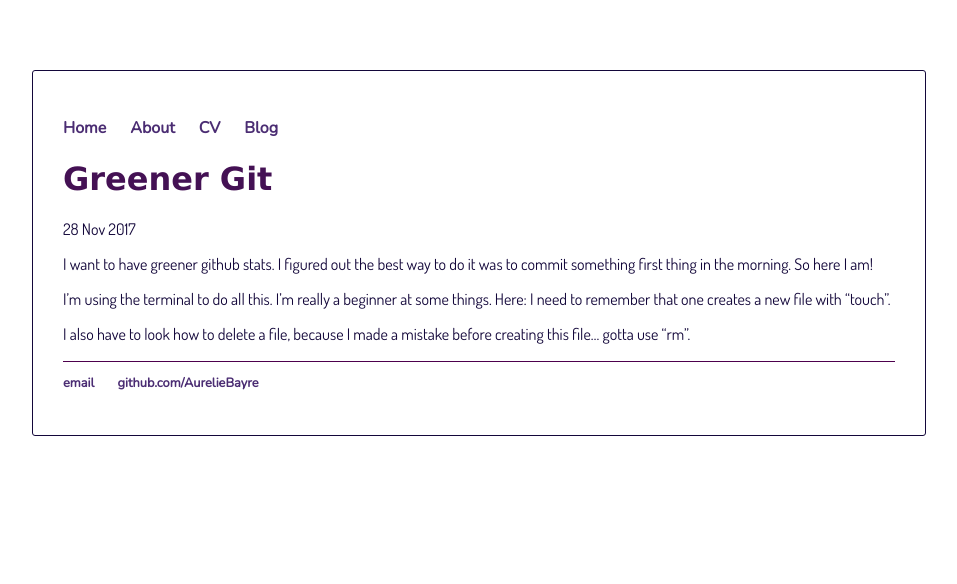
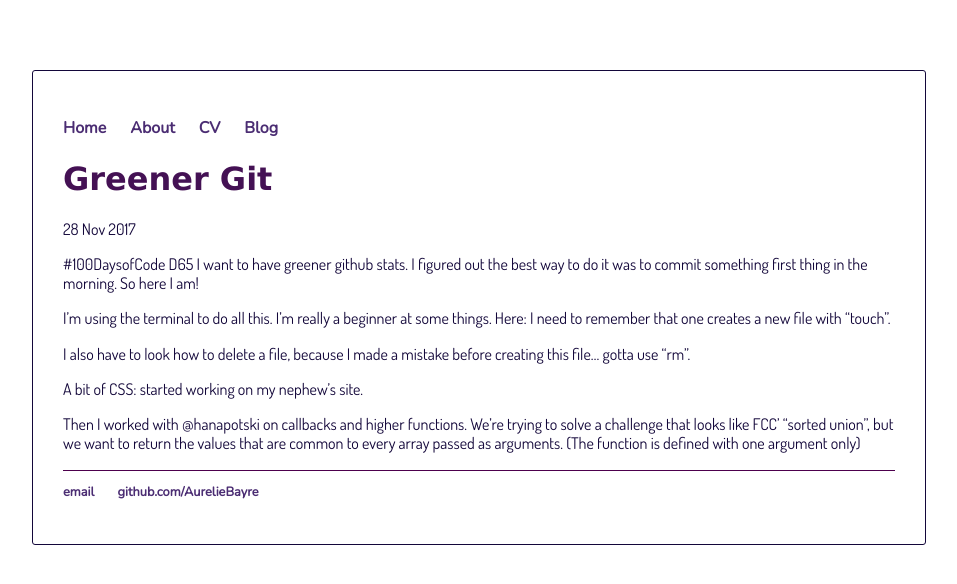
Before and after one commit to AurelieBayre/aurelieBayre.github.io, a Jekyll site: the page built from _posts/2017-11-28-greener-github.md, in a window 1280 px wide. Shown: the top 584 px of the page, without its empty margins (161-1118 px from the left). Built offline with Jekyll 4.4.1, drawn with Linux system fonts in a browser that asks for light colours.

Commit message:
Update 2017-11-28-greener-github.md

```diff
--- a/_posts/2017-11-28-greener-github.md
+++ b/_posts/2017-11-28-greener-github.md
@@ -3,9 +3,13 @@
 title: "Greener Git"
 date: 2017-11-28
 ---
-
+#100DaysofCode D65
 I want to have greener github stats. I figured out the best way to do it was to commit something first thing in the morning. So here I am!
 
 I'm using the terminal to do all this. I'm really a beginner at some things. Here: I need to remember that one creates a new file with "touch".
 
 I also have to look how to delete a file, because I made a mistake before creating this file... gotta use "rm".
+
+A bit of CSS: started working on my nephew's site.
+
+Then I worked with @hanapotski on callbacks and higher functions. We're trying to solve a challenge that looks like FCC' "sorted union", but we want to return the values that are common to every array passed as arguments. (The function is defined with one argument only)
```
